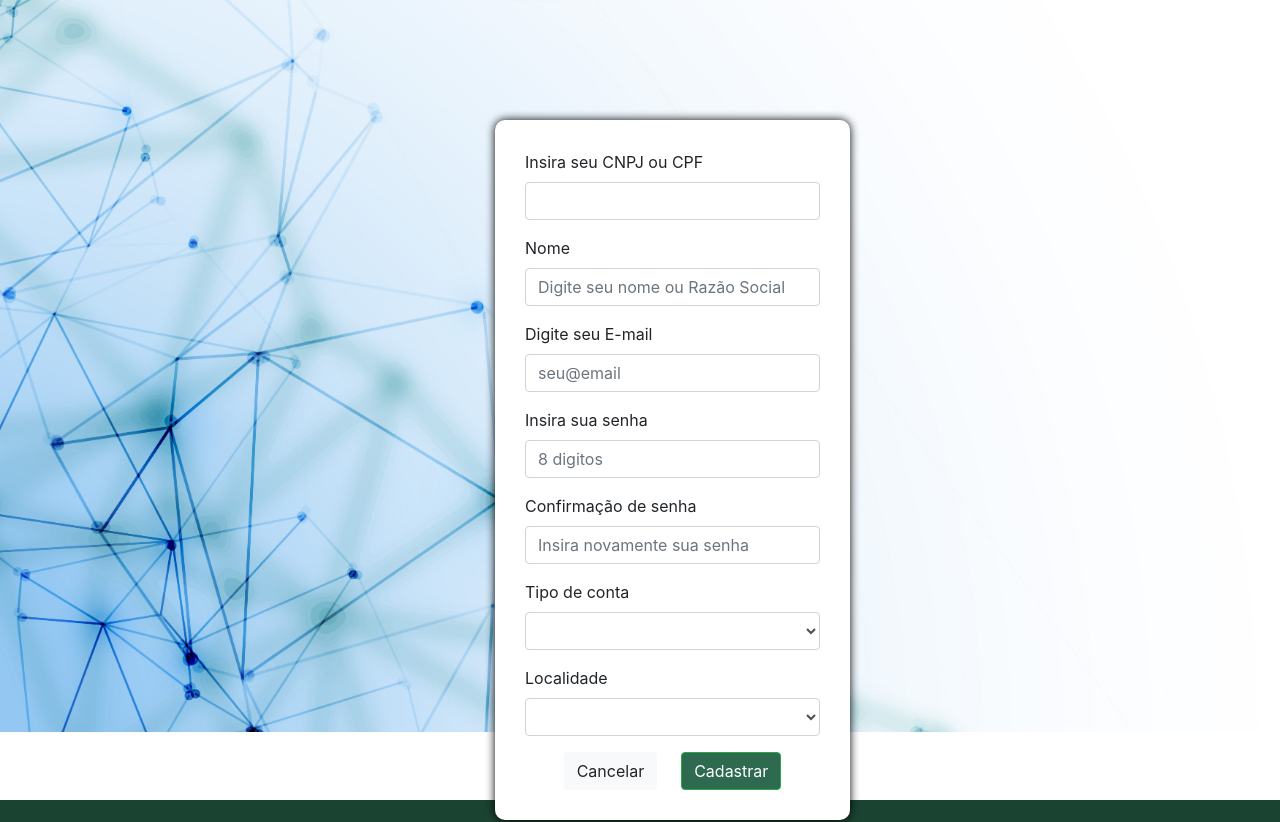
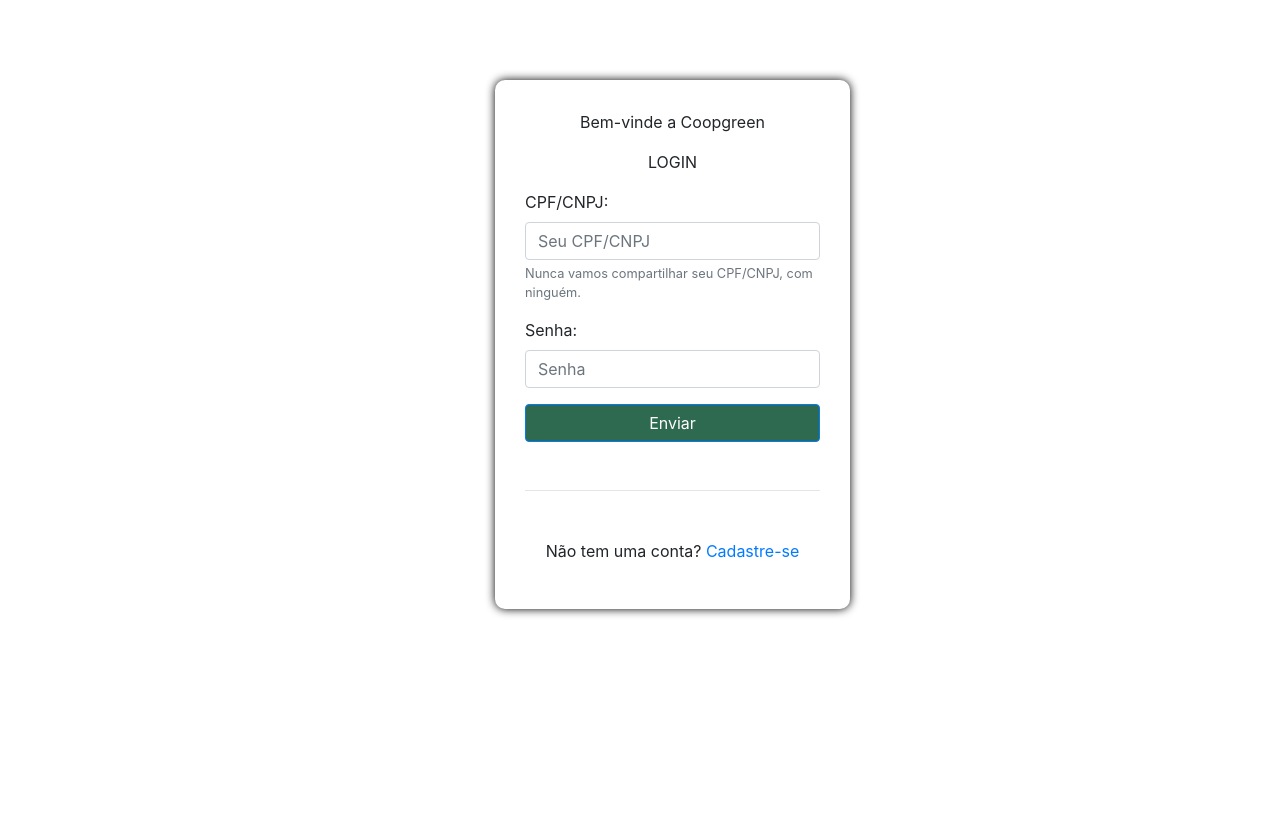
Before and after one commit to ingrideme/CoopgreenFrontEnd, an Angular app: page /login in a window 1280 px wide. Shown: the top 822 px of the page. After the commit the page ends 800 px from the top, so only its background shows below. Built offline with nearby package versions, Linux system fonts and the light colour scheme.

Commit message:
Altualização tela de login

```diff
--- a/src/app/app.component.html
+++ b/src/app/app.component.html
@@ -5,9 +5,9 @@
 
 <app-login></app-login>
 
-
+<app-rodape></app-rodape>
+<app-cadastrar></app-cadastrar>
 
 <router-outlet></router-outlet>-->
 
-<app-cadastrar></app-cadastrar>
-<app-rodape></app-rodape>
+<app-login></app-login>
--- a/src/app/cadastrar/cadastrar.component.css
+++ b/src/app/cadastrar/cadastrar.component.css
@@ -8,7 +8,7 @@
 .form-container{
     width: 355px;
     position: absolute;
-    top: 15vh;
+    top: 5vh;
     background: #fff;
     padding: 30px;
     border-radius: 10px;
@@ -18,3 +18,9 @@
 .bot :hover{
  color: #000;
 }
+
+@media only screen and (max-width: 678px){
+  .bg{
+      background-size: 300%;
+  }
+}
--- a/src/app/login/login.component.css
+++ b/src/app/login/login.component.css
@@ -1,4 +1,5 @@
 .form-container{
+    width: 355px;
     top: 10vh;
     position: absolute;
     background: #fff;
--- a/src/app/login/login.component.html
+++ b/src/app/login/login.component.html
@@ -14,9 +14,9 @@
               </div>
 
                 <div class="form-group">
-                  <label for="exampleInputEmail1">CPF/CNPJ:</label>
-                  <input [(ngModel)]="userLogin.cpfOuCnpj" name="cpfOuCnpj" id="cpfOuCnpj" type="email" class="form-control" id="exampleInputEmail1" aria-describedby="emailHelp" placeholder="Seu CPF/CNPJ">
-                  <small id="emailHelp" class="form-text text-muted">Nunca vamos compartilhar seu CPF/CNPJ, com ninguém.</small>
+                  <label for="inputCpf">CPF/CNPJ:</label>
+                  <input [(ngModel)]="userLogin.cpfOuCnpj" name="cpfOuCnpj" id="cpfOuCnpj" type="text" class="form-control" id="inputcpfOuCnpj" aria-describedby="cpfOuCnpjlHelp" placeholder="Seu CPF/CNPJ">
+                  <small id="emailcpfOuCnpj" class="form-text text-muted">Nunca vamos compartilhar seu CPF/CNPJ, com ninguém.</small>
                 </div>
                 <div class="form-group">
                   <label  for="exampleInputPassword1">Senha:</label>
@@ -25,7 +25,8 @@
 
 
 
-                <button type="button" (click)="entrar()" class="btn btn-primary btn-block">Enviar</button>
+                <button type="button" (click)="entrar()" class="btn btn-primary btn-block"
+                style="background-color: #2d6a4f" >Enviar</button>
                 <hr class="mt-5 mb-5">
 
                 <div class="form-group">
```
